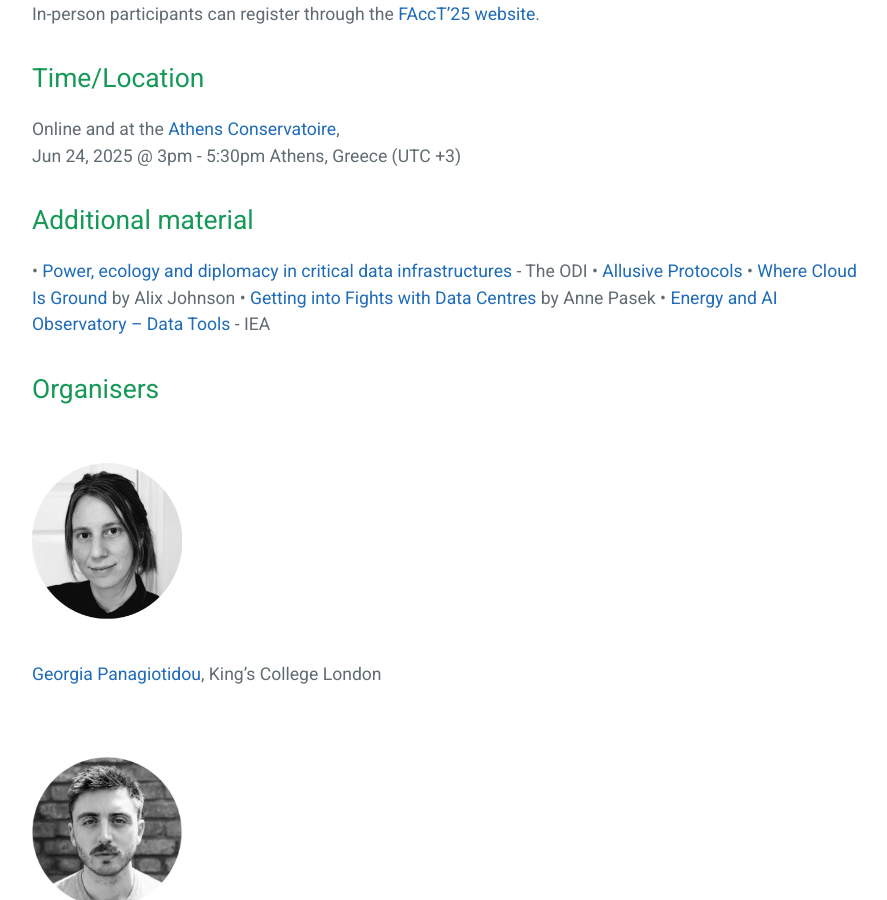
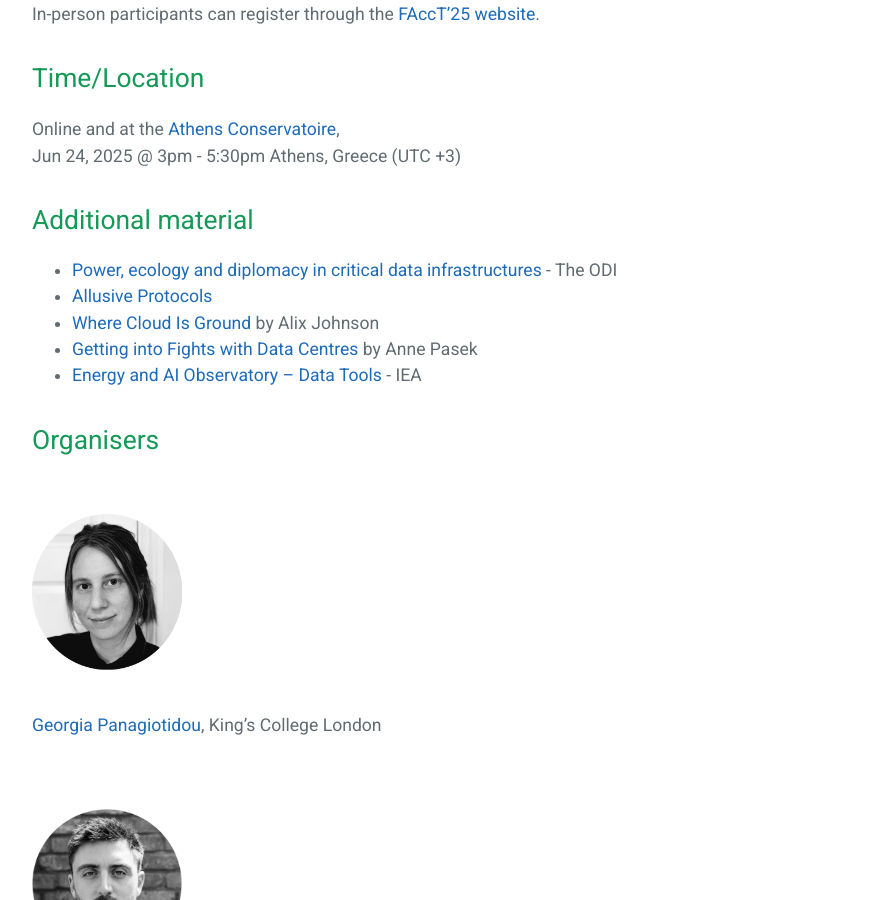
Before and after one commit to FourCoffees/environmentaltactics, a Jekyll site: the page built from index.md, in a window 1280 px wide and 900 px high, scrolled down 868 px. Shown: the whole window, without its empty margins (192-1079 px from the left). Built offline with Jekyll 4.4.1, drawn with Linux system fonts in a browser that asks for light colours.

```diff
--- a/index.md
+++ b/index.md
@@ -20,11 +20,11 @@ Online and at the [Athens Conservatoire](https://www.athensconservatoire.gr/){:t
 Jun 24, 2025 @ 3pm - 5:30pm Athens, Greece (UTC +3)
 
 ## Additional material
-•	[Power, ecology and diplomacy in critical data infrastructures](https://theodi.org/insights/reports/power-ecology-and-diplomacy-in-critical-data-infrastructures/){:target="_blank"} - The ODI
-•	[Allusive Protocols](https://culture.theodi.org/allusive-protocols/){:target="_blank"}
-•	[Where Cloud Is Ground](https://www.ucpress.edu/books/where-cloud-is-ground/paper){:target="_blank"} by Alix Johnson
-•	[Getting into Fights with Data Centres](https://emmlab.info/Resources_page/Data%20Center%20Fights_digital.pdf){:target="_blank"} by Anne Pasek
-•	[Energy and AI Observatory – Data Tools](https://www.iea.org/data-and-statistics/data-tools/energy-and-ai-observatory?tab=Energy+for+AI){:target="_blank"} - IEA
+- [Power, ecology and diplomacy in critical data infrastructures](https://theodi.org/insights/reports/power-ecology-and-diplomacy-in-critical-data-infrastructures/){:target="_blank"} - The ODI
+-	[Allusive Protocols](https://culture.theodi.org/allusive-protocols/){:target="_blank"}
+-	[Where Cloud Is Ground](https://www.ucpress.edu/books/where-cloud-is-ground/paper){:target="_blank"} by Alix Johnson
+-	[Getting into Fights with Data Centres](https://emmlab.info/Resources_page/Data%20Center%20Fights_digital.pdf){:target="_blank"} by Anne Pasek
+-	[Energy and AI Observatory – Data Tools](https://www.iea.org/data-and-statistics/data-tools/energy-and-ai-observatory?tab=Energy+for+AI){:target="_blank"} - IEA
 
 
 ## Organisers
```
